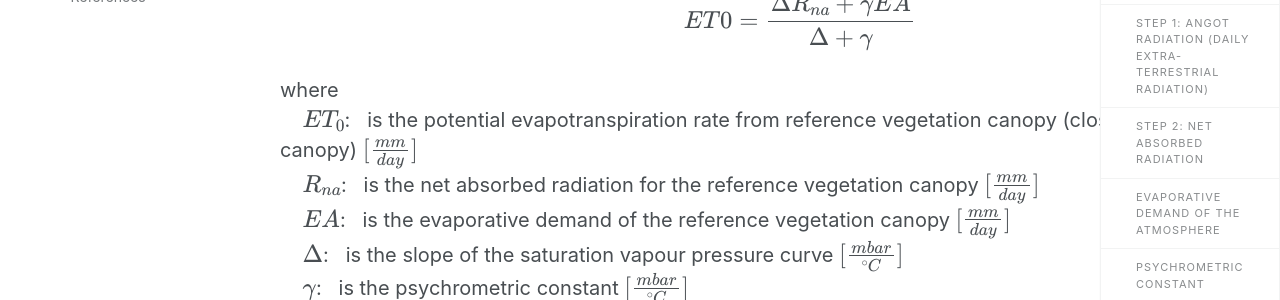
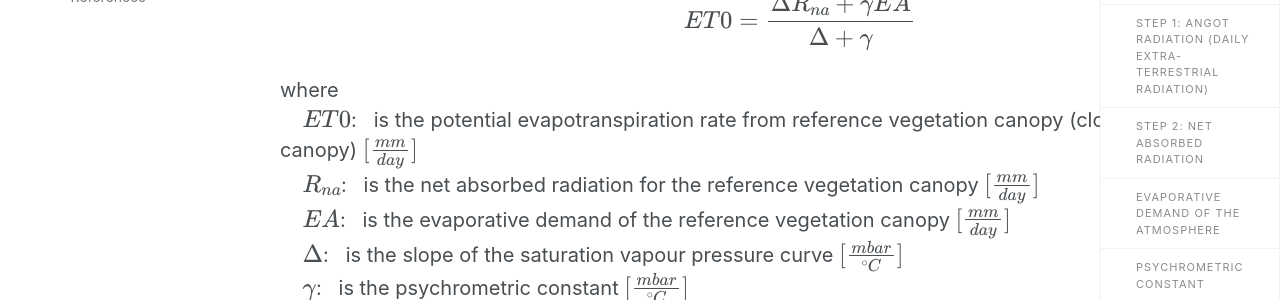
Before and after one commit to ec-jrc/lisflood-lisvap, a Jekyll site: the page built from 2_LISVAP_evaporation/index.md, in a window 1280 px wide and 900 px high. Shown: the part 377-677 px from the top of the window. Built offline with Jekyll 4.4.1, drawn with Linux system fonts in a browser that asks for light colours; nearby versions of some CDN libraries; our own code applies the rules of GitHub Pages for plain Markdown files; formulas are drawn with MathJax 3.

Commit message:
Update index.md

```diff
--- a/2_LISVAP_evaporation/index.md
+++ b/2_LISVAP_evaporation/index.md
@@ -9,7 +9,7 @@ ET0 = \frac{\Delta R_{na} + \gamma EA}{\Delta + \gamma}
 $$
 
 where<br/>
-&nbsp;&nbsp;&nbsp;&nbsp;$ET_0$:&nbsp;&nbsp; is the potential evapotranspiration rate from reference vegetation canopy (closed vegetation canopy) $[\frac{mm}{day}]$<br/>
+&nbsp;&nbsp;&nbsp;&nbsp;$ET0$:&nbsp;&nbsp; is the potential evapotranspiration rate from reference vegetation canopy (closed vegetation canopy) $[\frac{mm}{day}]$<br/>
 &nbsp;&nbsp;&nbsp;&nbsp;$R_{na}$:&nbsp;&nbsp;	is the net absorbed radiation for the reference vegetation canopy $[\frac{mm}{day}]$<br/>
 &nbsp;&nbsp;&nbsp;&nbsp;$EA$:&nbsp;&nbsp;	is the evaporative demand of the reference vegetation canopy $[\frac{mm}{day}]$<br/>
 &nbsp;&nbsp;&nbsp;&nbsp;$\Delta$:&nbsp;&nbsp;		is the slope of the saturation vapour pressure curve $[\frac{mbar}{^\circ C}]$<br/>
```
